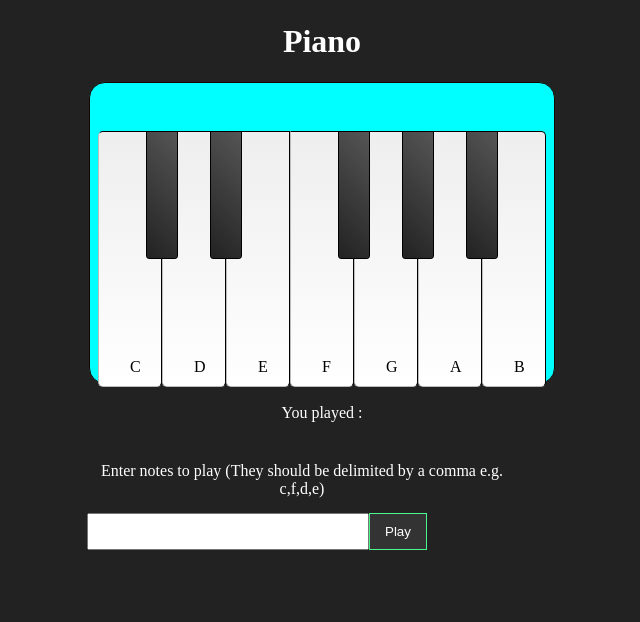
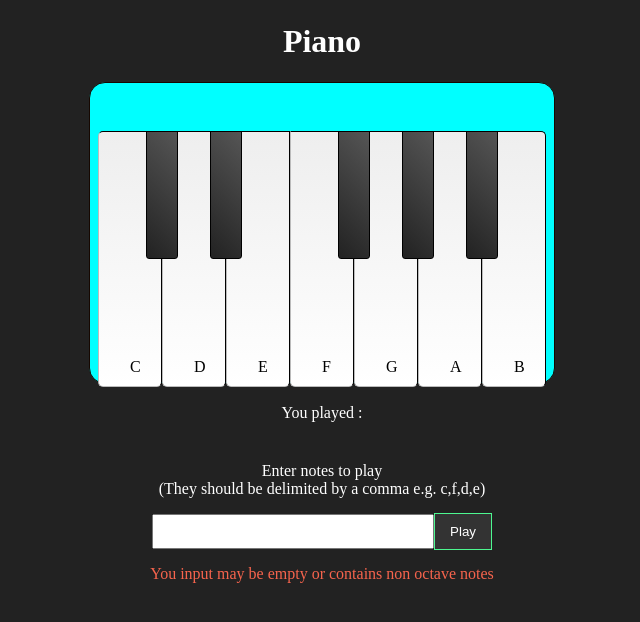
Before and after one commit to maretekent/keyboard, a React app: page / in a window 1280 px wide. Both pictures are taken after a click on the button "Play". Shown: the top 622 px of the page, without its empty margins (318-958 px from the left). Built offline with nearby package versions, Linux system fonts and the light colour scheme.

Commit message:
Add validations on user inputs

```diff
--- a/src/components/App.js
+++ b/src/components/App.js
@@ -1,4 +1,4 @@
-import React, { Component, useState } from "react";
+import React, { Component, useState, useEffect } from "react";
 import "../css/styles.css";
 import WhiteKey from "./whitekeys";
 import BlackKey from "./blackkeys";
@@ -11,7 +11,10 @@ class App extends Component {
         this.state = {
             played : "",
             highlighted: "",
-            input: ""
+            input: "",
+            error: false,
+            errorMessage: "",
+            octave : ['c','d','e','f','g','a','b']
         };
     }
 
@@ -24,24 +27,65 @@ class App extends Component {
     };
 
     handleChange = (e) => {
-        this.setState({ input: e.target.value });
+        const note = e.target.value;
+        this.setState({ input: note});
+
+        if (this.validateInput(note)) {
+            this.setState({
+                error: false,
+                errorMessage: ""
+            });
+        }
+
+     };
+
+     validateInput = (playnotes) => {
+        let status = false;
+        if (playnotes instanceof Array){
+                status = playnotes.every((item) => {
+                    console.log("item:" + item.trim());
+                    if (!this.state.octave.includes(item.trim())){
+                    return false
+                    } else {
+                        return true;
+                    }
+
+                });
+
+        } else {
+            if(this.state.octave.includes(playnotes.trim())){ status = true}
+        }
+        console.log("status: " + status)
+        return status;
      };
 
     handlePlay = () => {
-        const notes = this.state.input;
+        const notes = this.state.input.trim();
         let playnotes = notes.split(",");
         let offset = 0;
+        if (!this.validateInput(playnotes)) {
+            this.setState({
+                error: true,
+                errorMessage: "You input may be empty or contains non octave notes"
+            });
+            return;
+        }
         playnotes.map((item, i) => {
-            setTimeout(() => {
-                console.log(item);
-                this.setState({
-                    highlighted: item
-                });
-              }, 1000 + offset);
-            offset += 800;
+
+                setTimeout(() => {
+                    console.log(item.trim());
+                    this.setState({
+                        played : item.trim(),
+                        highlighted: item.trim()
+                        });
+                    }, 1000 + offset);
+                    offset += 800;
+
+
         });
 
         console.log(this.state.input);
+        console.log(notes);
     };
 
     renderOctaves = (octave) => {
@@ -63,7 +107,6 @@ class App extends Component {
     };
 
     render () {
-        const octave = ['c','d','e','f','g','a','b'];
         const capitalised = capitalise(this.state.played);
         return (<>
             <div className="container">
@@ -71,7 +114,7 @@ class App extends Component {
                     <h1>Piano</h1>
                 </div>
                 <div className="keyboard">
-                    {this.renderOctaves(octave)}
+                    {this.renderOctaves(this.state.octave)}
                 </div>
                 <div className="results">
                     You played : {capitalised}
@@ -80,7 +123,7 @@ class App extends Component {
                     <div className="play-form">
                         <div className="my-form">
                             <div className="form-group">
-                                <label>Enter notes to play (They should be delimited by a comma e.g. c,f,d,e)</label>
+                                <label>Enter notes to play <br/> (They should be delimited by a comma e.g. c,f,d,e)</label>
                             </div>
                             <div className="form-group">
                                 <input type="text"
@@ -88,6 +131,10 @@ class App extends Component {
                                     onChange={ this.handleChange }/>
                                 <button className="button" type="submit" onClick={this.handlePlay}>Play</button>
                             </div>
+                            {this.state.error && (
+                                <div className="errors">{this.state.errorMessage}</div>
+                            )}
+
                         </div>
                     </div>
                 </div>
--- a/src/css/styles.css
+++ b/src/css/styles.css
@@ -77,17 +77,21 @@ body {
     justify-content: center;
     color: #fff;
     width: 50%;
+    text-align: center;
+}
+
+.play-form .my-form {
+    text-align: center;
+    justify-content: center;
 }
 
 .my-form .form-group {
     padding-bottom: 15px;
-    display: flex;
+    text-align: center;
 }
 
 .my-form label {
 	display: block;
-	margin-right: 20px;
-	padding-right: 20px;
 }
 
 .my-form input[type="text"] {
@@ -101,3 +105,7 @@ body {
 	padding: 10px 15px;
 	border: 1px solid #4DF790;
 }
+
+.errors {
+    color: #F7644D;
+}
```
